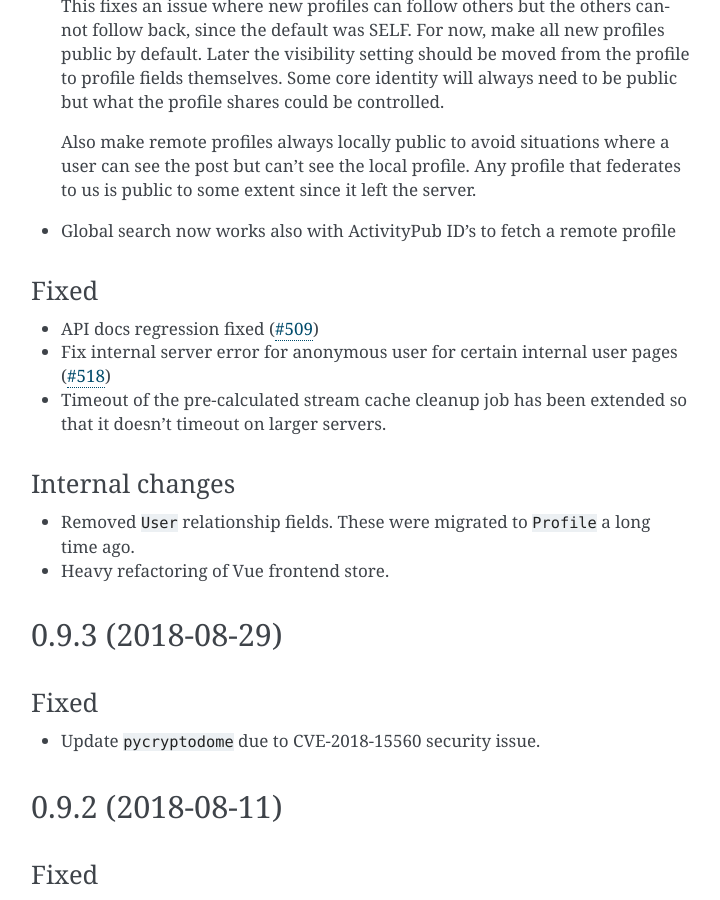
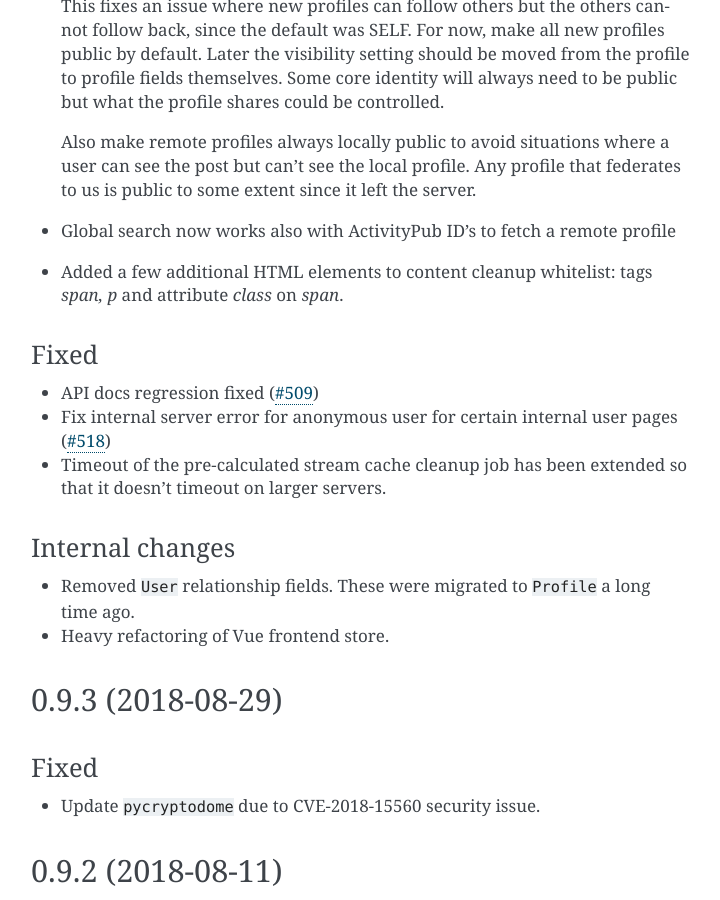
Before and after one commit to jaywink/socialhome, a Sphinx documentation site: the page built from docs/changelog.rst, in a window 1280 px wide and 900 px high, scrolled down 1920 px. Shown: the whole window, without its empty margins (389-1109 px from the left). Built offline with Sphinx 7.4.7, drawn with Linux system fonts in a browser that asks for light colours.

Commit message:
Add changelog for span/p and class-on-span content clean whitelist change

```diff
--- a/docs/changelog.rst
+++ b/docs/changelog.rst
@@ -61,6 +61,8 @@ Changed
   Also make remote profiles always locally public to avoid situations where a user can see the post but can't see the local profile. Any profile that federates to us is public to some extent since it left the server.
 
 * Global search now works also with ActivityPub ID's to fetch a remote profile
+
+* Added a few additional HTML elements to content cleanup whitelist: tags `span, p` and attribute `class` on `span`.
 
 Fixed
 .....
```
